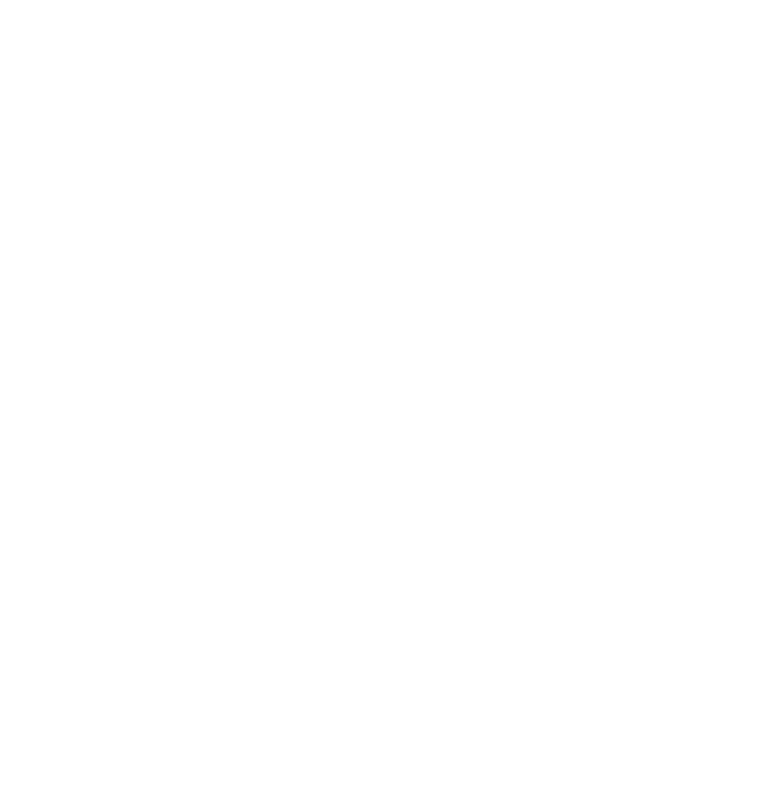
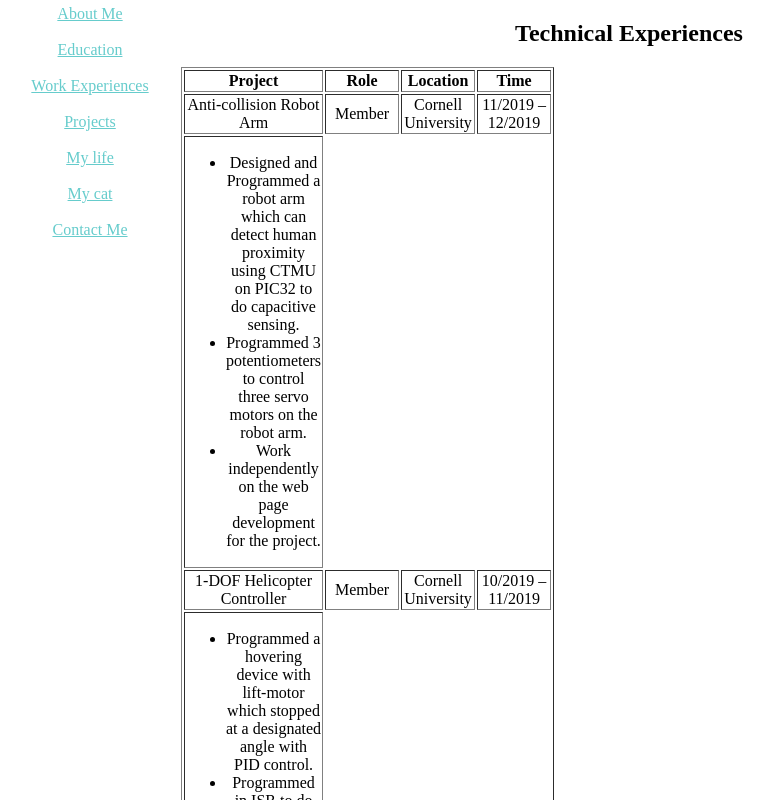
Before and after one commit to zximeng/Mywebsite, a plain HTML site: page Projects.html in a window 1280 px wide. Shown: the top 800 px of the page, without its empty margins (11-785 px from the left). Drawn offline with Linux system fonts and the light colour scheme.

Commit message:
added projects page and empty work page with nav bar.

```diff
--- a/Projects.html
+++ b/Projects.html
@@ -2,25 +2,51 @@
 <html>
   <head>
     <meta charset="utf-8" />
-    <title>Ximeng' Technical Experiences/title>
+    <title>Ximeng' Technical Experiences</title>
     <link rel="icon" href="./favicon.ico" />
     <link rel="stylesheet" href="./css/Projects.css" />
   </head>
+  <nav id="navbar">
+    <ul>
+      <li><a href="http://ximengzhang.com/">About Me</a></li>
+      <br />
+      <br />
+
+      <li><a href="#edu-header">Education</a></li>
+      <br />
+      <br />
+      <li><a href="./work.html">Work Experiences</a></li>
+      <br />
+      <br />
+      <li><a href="./Projects.html">Projects</a></li>
+      <br />
+      <br />
+      <li><a href="#life-header"> My life</a></li>
+      <br />
+      <br />
+      <li><a href="#cat-header"> My cat</a></li>
+      <br />
+      <br />
+      <li><a href="#contact-header">Contact Me</a></li>
+      <br />
+      <br />
+    </ul>
+  </nav>
 
   <body>
     <h2>Technical Experiences</h2>
-    <table>
+    <table border="1">
       <tr>
-        <th class="project">
+        <th width="100">
           Project
         </th>
-        <th class="role">
+        <th width="70">
           Role
         </th>
-        <th class="location">
+        <th width="70">
           Location
         </th>
-        <th class="time">
+        <th width="70">
           Time
         </th>
       </tr>
@@ -39,11 +65,13 @@
           11/2019 – 12/2019
         </td>
       </tr>
-      <tfoot>
+
+      <tr>
+        <td width="100">
           <ul>
             <li>
-            Designed and Programmed a robot arm which can detect human proximity
-            using CTMU on PIC32 to do capacitive sensing.
+              Designed and Programmed a robot arm which can detect human
+              proximity using CTMU on PIC32 to do capacitive sensing.
             </li>
             <li>
               Programmed 3 potentiometers to control three servo motors on the
@@ -53,7 +81,8 @@
               Work independently on the web page development for the project.
             </li>
           </ul>
-      </tfoot>
+        </td>
+      </tr>
 
       <tr>
         <td>
@@ -69,6 +98,8 @@
           10/2019 – 11/2019
         </td>
       </tr>
+      <tr>
+        <td>
           <ul>
             <li>
               Programmed a hovering device with lift-motor which stopped at a
@@ -83,6 +114,8 @@
               automatically go through a series of angles.
             </li>
           </ul>
+        </td>
+      </tr>
       <tr>
         <td>
           TFT-LCD Bouncing Ball Game
@@ -97,20 +130,22 @@
           9/2019 – 10/2019
         </td>
       </tr>
+      <td>
         <ul>
           <li>
-          Programmed a game in which users got score from catching the bouncing
-          balls with an ADC controlled paddle.
+            Programmed a game in which users got score from catching the
+            bouncing balls with an ADC controlled paddle.
           </li>
           <li>
             Programmed the ball-ball and ball-wall collision algorithm to make
             collisions looked real.
           </li>
           <li>
-          Optimized with fixed-point, macros, overclock and LUTs, so we had 350
-          balls on screen at 16 frame rates without jitter.
+            Optimized with fixed-point, macros, overclock and LUTs, so we had
+            350 balls on screen at 16 frame rates without jitter.
           </li>
         </ul>
+      </td>
       <tr>
         <td>
           Keypad Synthesizer
@@ -125,6 +160,7 @@
           8/2019 – 9/2019
         </td>
       </tr>
+      <td>
         <ul>
           <li>
             Made a digital sound synthesizer which can take or record keypad
@@ -139,6 +175,7 @@
             look-up table.
           </li>
         </ul>
+      </td>
       <tr>
         <td>
           Smart Home System(Senior Design)
@@ -153,18 +190,21 @@
           1/2019 – 5/2019
         </td>
       </tr>
+      <td>
         <ul>
           <li>
-          Worked independently on the PCB and control circuit design, solder and
-          debug of our Smart Home boards supporting <br />functions such as
-          HVAC, LED lights, Water pump, Voice Control, Fingerprint sensor, etc.
+            Worked independently on the PCB and control circuit design, solder
+            and debug of our Smart Home boards supporting <br />functions such
+            as HVAC, LED lights, Water pump, Voice Control, Fingerprint sensor,
+            etc.
           </li>
           <li>
-          Worked in team programming STM32F407 and Bluetooth module to interact
-          with our android app.
+            Worked in team programming STM32F407 and Bluetooth module to
+            interact with our android app.
           </li>
           <li>Worked in team updating our project website.</li>
         </ul>
+      </td>
       <tr>
         <td>
           Speedometer For Scooter
@@ -179,6 +219,7 @@
           8/2019 – 12/2019
         </td>
       </tr>
+      <td>
         <ul>
           <li>
             Designed and soldered speedometer circuit with STM32F0, PCB
@@ -190,6 +231,7 @@
           </li>
           <li>Prototyped and tested the speedometer on the Bird scooter.</li>
         </ul>
+      </td>
     </table>
   </body>
 </html>
--- a/css/Projects.css
+++ b/css/Projects.css
@@ -2,7 +2,29 @@ body {
   background-color: #ffffff;
   text-align: center;
   margin: 0 auto;
-  max-width: 50em;
+  max-width: 70%;
+}
+#navbar {
+  position: fixed;
+  top: 0;
+  left: 0;
+  width: 15%;
+  background-color: #;
+}
+nav ul {
+  margin: 0px;
+  padding: 5px 0px 5px 30px;
+}
+nav li {
+  display: inline;
+  margin-right: 20px;
+}
+hr {
+  border-color: gray;
+  border-style: none;
+  border-top-style: dotted;
+  border-width: 5px;
+  width: 100%;
 }
 table {
   align-items: stretch;
@@ -19,3 +41,6 @@ table {
 .time {
   position: relative, 100%;
 }
+a {
+  color: #66cccc;
+}
--- a/css/style.css
+++ b/css/style.css
@@ -1,10 +1,25 @@
 body {
   background-color: #ffffff;
   text-align: center;
-  margin: 0 auto;
-  max-width: 50em;
+  margin: 0 auto 100px auto;
+  width: 70%;
+  line-height: 2;
 }
-
+#navbar {
+  position: fixed;
+  top: 0;
+  left: 0;
+  width: 15%;
+  background-color: #;
+}
+nav ul {
+  margin: 0px;
+  padding: 5px 0px 5px 30px;
+}
+nav li {
+  display: inline;
+  margin-right: 20px;
+}
 hr {
   border-color: gray;
   border-style: none;
```
Also changed, not shown: index.html (+26 -13 lines), work.html (added, +8 -0 lines), 1 other file. Lines whose indentation alone changed are shown as unchanged.
